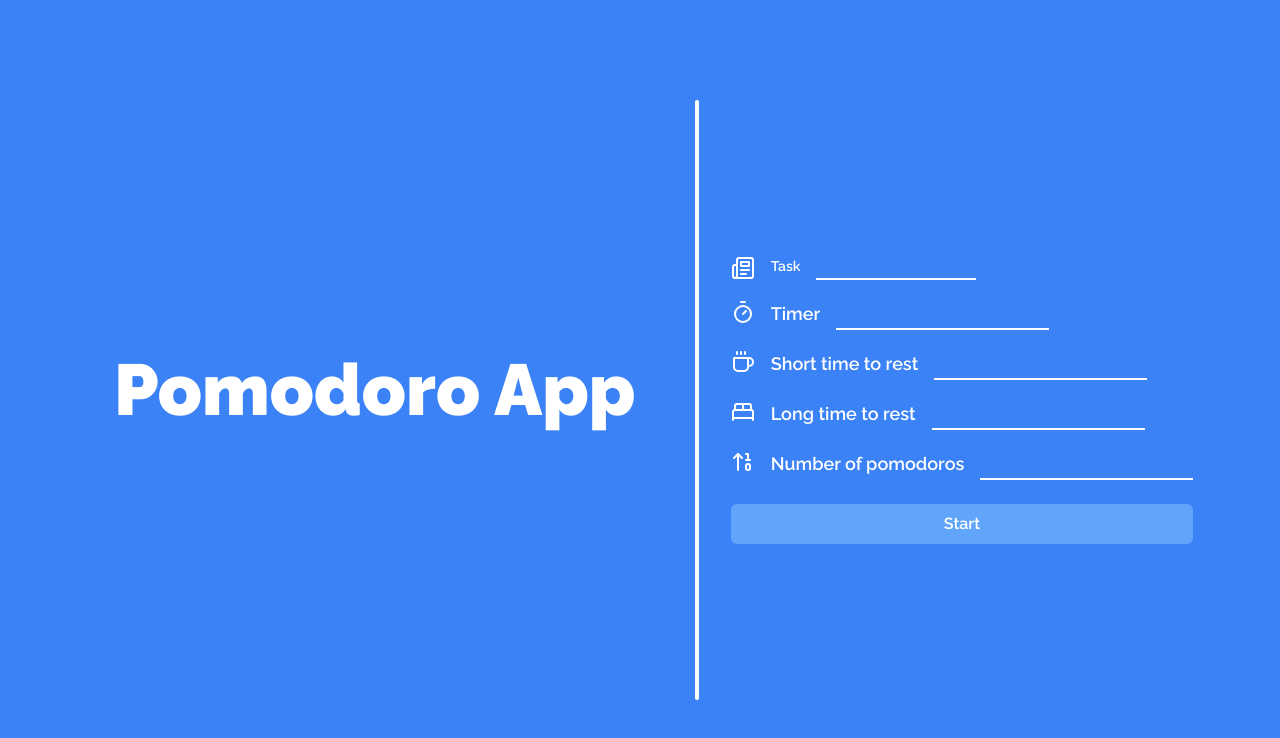
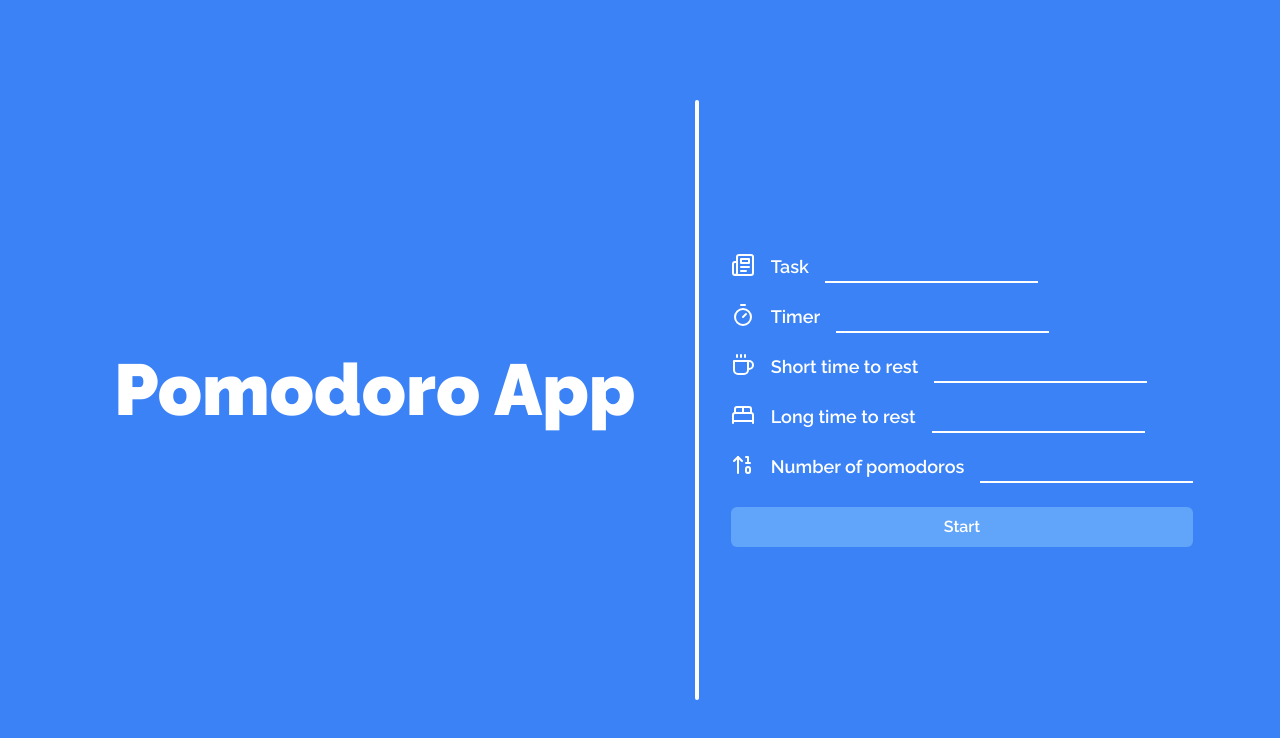
Before and after one commit to luixgabriel/pomodoroApp, a React (Vite) app: page / in a window 1280 px wide. Shown: the top 738 px of the page. Built offline with nearby package versions, Linux system fonts and the light colour scheme.

Commit message:
fix: size of task

```diff
--- a/src/pages/home/home.tsx
+++ b/src/pages/home/home.tsx
@@ -33,7 +33,7 @@ export function Home() {
         </div>
         <div className="hidden h-5/6 w-1 rounded-sm bg-white md:block" />
         <div className="w-90 justify-centertext-sm flex flex-col sm:min-w-[40%]">
-          <div className="md:text-lg5 my-1 flex w-full gap-4 text-sm sm:my-0 sm:mb-5">
+          <div className="my-1 flex w-full gap-4 text-sm sm:my-0 sm:mb-5 md:text-lg ">
             <Newspaper color="white" />
             <h1 className="font-raleway text-white">Task</h1>
             <input
```
